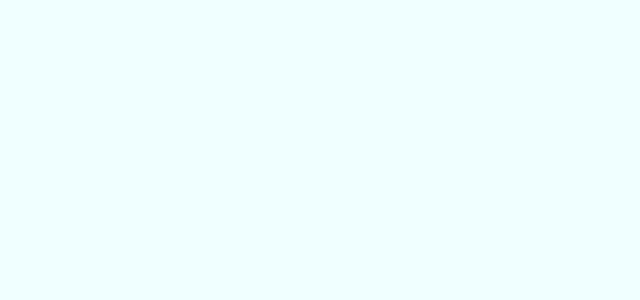
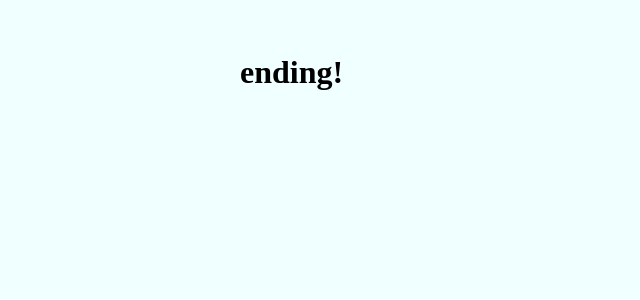
Before and after one commit to kip2/Clicker-game-Yume-Juya, a React (Vite) app in the folder clicker-game/: page /ending in a window 1280 px wide. Before the commit this address had no page. Shown: the top 300 px of the page, without its empty margins (0-640 px from the left). Built offline with nearby package versions, Linux system fonts and the light colour scheme; a web font is replaced by a local one.

Commit message:
Endingページの空ファイルを追加

```diff
--- a/clicker-game/src/App.tsx
+++ b/clicker-game/src/App.tsx
@@ -5,6 +5,7 @@ import Synopsis from "./components/page/Synopsis/Synopsis"
 import HowToPlay from "./components/page/HowToPlay/HowToPlay"
 import { Routes, Route } from "react-router-dom"
 import Game from "./components/page/Game/Game"
+import Ending from "./components/page/Ending/Ending"
 
 function App() {
   return (
@@ -15,6 +16,7 @@ function App() {
           <Route path="/synopsis" element={<Synopsis />}/>
           <Route path="/howToPlay" element={<HowToPlay />}/>
           <Route path="/game" element={<Game />}/>
+          <Route path="/ending" element={<Ending />}/>
         </Routes>
       </div>
     </>
--- /dev/null
+++ b/clicker-game/src/components/page/Ending/Ending.tsx
@@ -0,0 +1,9 @@
+function Ending () {
+    return(
+        <>
+            <h1>ending!</h1>
+        </>
+    )
+}
+
+export default Ending
```
